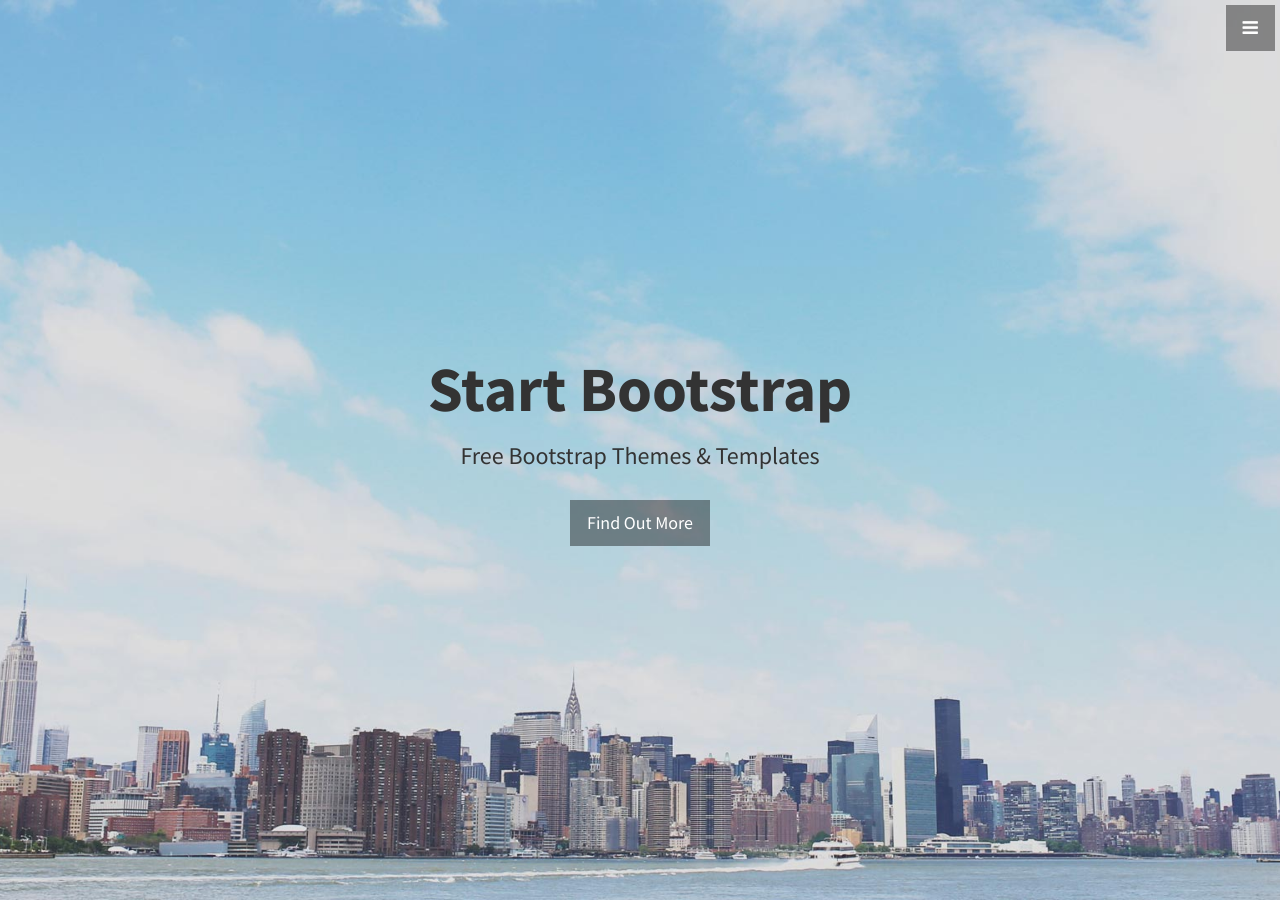
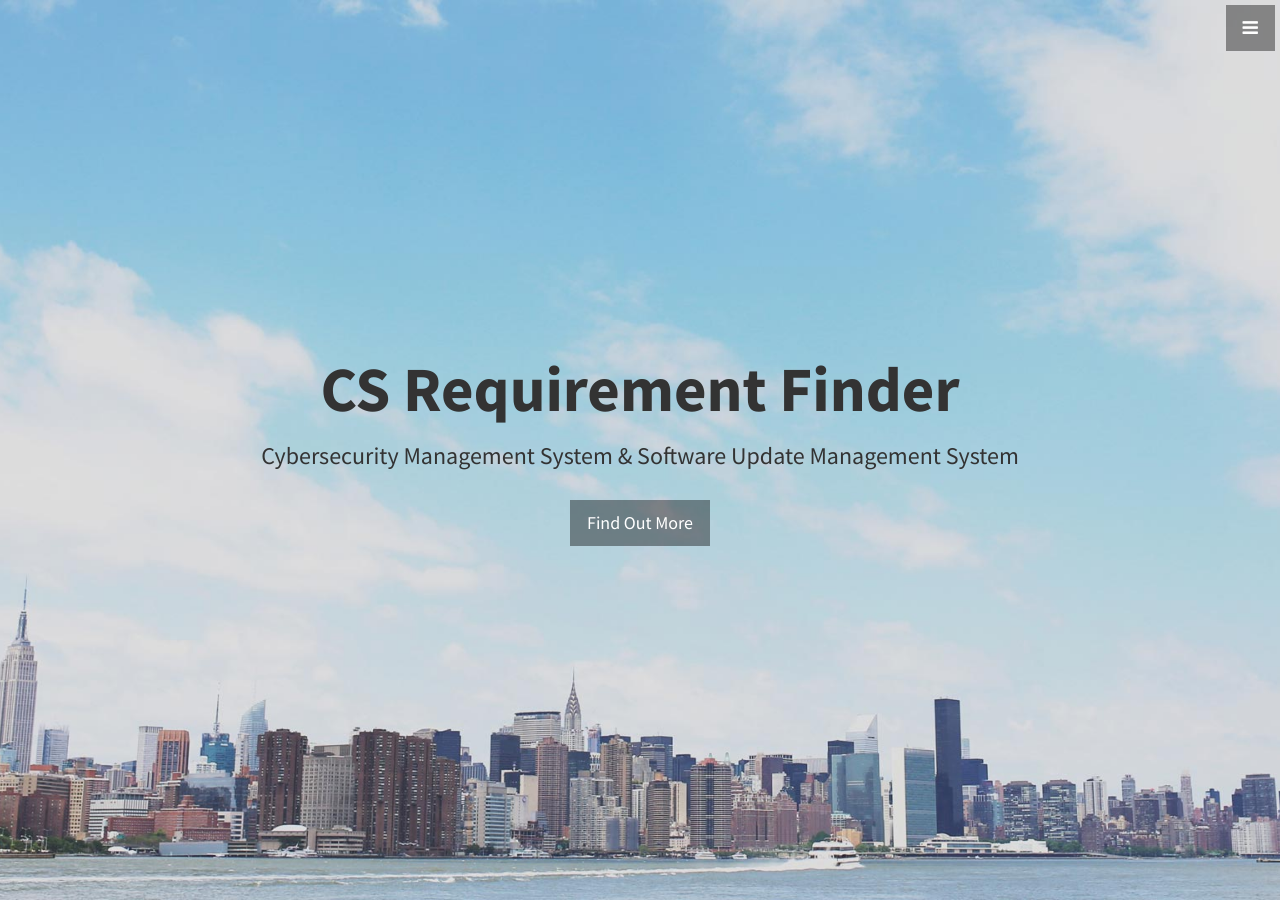
Before and after one commit to Oh-Junhee0123/CS-Requirement-Finder.github.io, a Jekyll site: the page built from index.html, in a window 1280 px wide and 900 px high. Built offline with Jekyll 4.4.1, drawn with Linux system fonts in a browser that asks for light colours.

Commit message:
Update header.html

```diff
--- a/_includes/header.html
+++ b/_includes/header.html
@@ -1,7 +1,7 @@
 <header id="top" class="header">
   <div class="text-vertical-center">
-    <h1>Start Bootstrap</h1>
-    <h3>Free Bootstrap Themes &amp; Templates</h3>
+    <h1>CS Requirement Finder</h1>
+    <h3>Cybersecurity Management System & Software Update Management System</h3>
     <br>
     <a href="#about" class="btn btn-dark btn-lg">Find Out More</a>
   </div>
```
